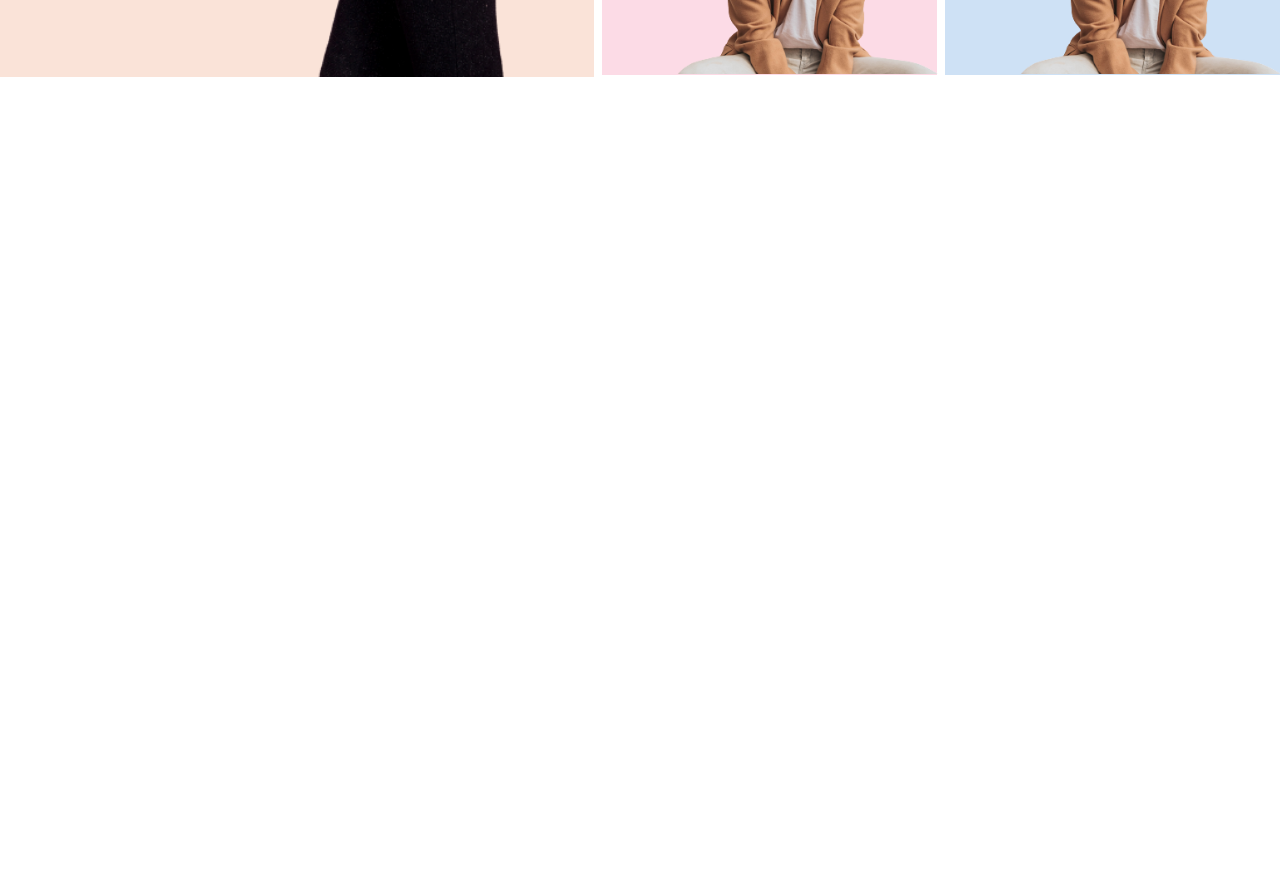
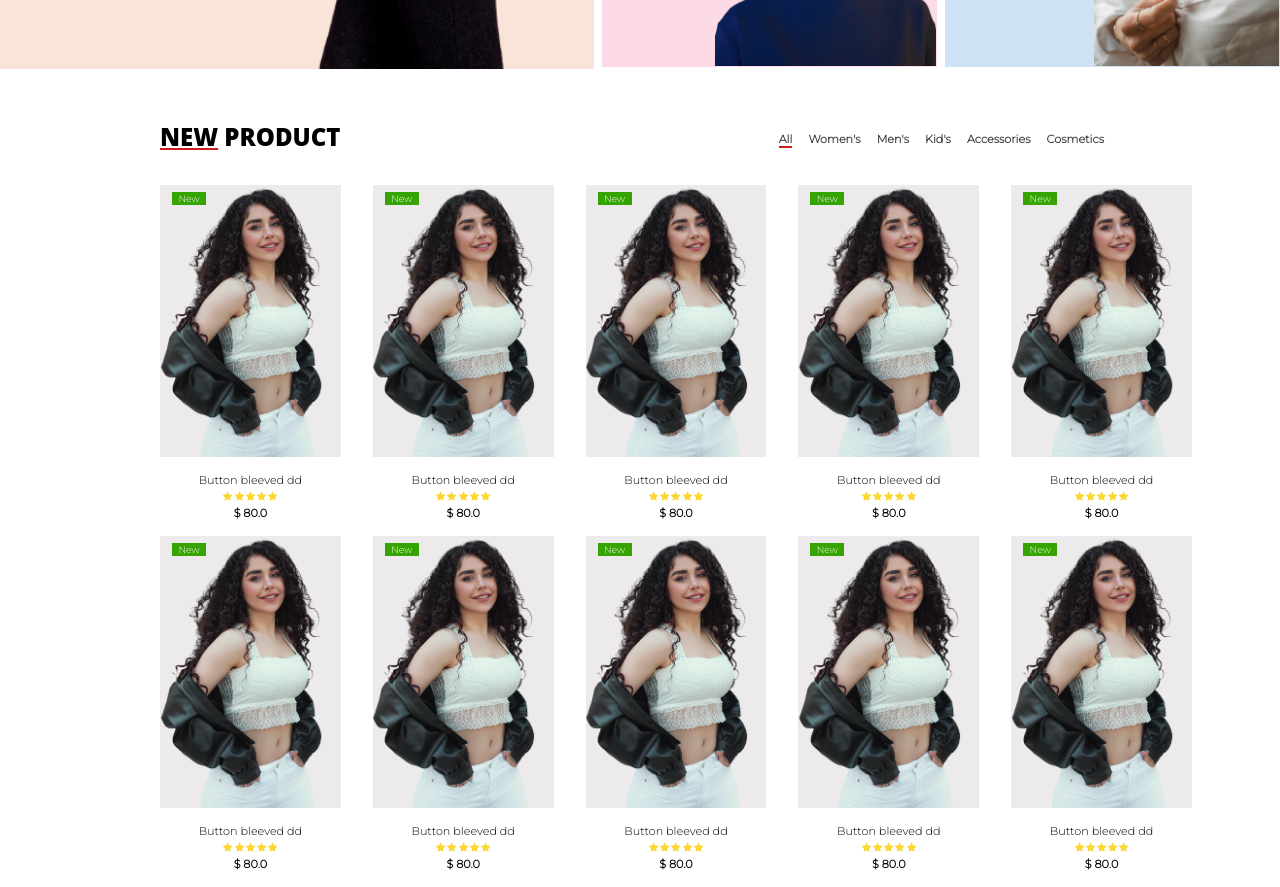
Before and after one commit to rishadpt/e-commerce-react-with-fake-api, a React (Create React App) app: page / in a window 1280 px wide. Shown: the part 560-1447 px from the top of the page. Before the commit the page ends 800 px from the top, so only its background shows below. Built offline with nearby package versions, Linux system fonts and the light colour scheme.

Commit message:
Design 90% completed

```diff
--- a/src/App.js
+++ b/src/App.js
@@ -1,6 +1,7 @@
 import CategoryDisplay from "./Components/CategoryDisplay/CategoryDisplay";
 import Header from "./Components/Header/Header";
-
+import Products from "./Components/Products/Products";
+import './App.scss';
 
 function App() {
   return (
@@ -12,6 +13,9 @@ function App() {
         height: '4.3rem'
       }} />
       <CategoryDisplay/>
+      <div className="product_display">
+        <Products/>
+      </div>
     </div>
   );
 }
--- /dev/null
+++ b/src/App.scss
@@ -0,0 +1,10 @@
+.App{
+    display: flex;
+    flex-direction: column;
+
+    .product_display{
+        width: 100%;
+        margin-top: 3rem;
+        padding: 0 10rem;
+    }
+}
--- a/src/Components/CategoryDisplay/CategoryDisplay.js
+++ b/src/Components/CategoryDisplay/CategoryDisplay.js
@@ -12,11 +12,11 @@ export default function CategoryDisplay() {
 
             <div className="row">
                 <SubContainer image="/images/Cards/mens.png" title="Men's fashion" bg="#bce3d6" />
-                <SubContainer image="/images/Cards/mens.png" title="Cosmetics" bg="#fcdbe6" />
+                <SubContainer image="/images/Cards/cosmetics.png" title="Cosmetics" bg="#fcdbe6" />
             </div>
             <div className="row">
                 <SubContainer image="/images/Cards/kids.png" title="kid's fashion" bg="#d8d3f1" />
-                <SubContainer image="/images/Cards/mens.png" title="Accessories" bg="#cee1f5" />
+                <SubContainer image="/images/Cards/accessories.png" title="Accessories" bg="#cee1f5" />
             </div>
         </div>
     )
--- a/src/Components/CategoryDisplay/CategoryDisplay.scss
+++ b/src/Components/CategoryDisplay/CategoryDisplay.scss
@@ -1,5 +1,4 @@
 .category_display_container{
-    padding: 0.5rem 0;
     display: flex;
     width: 100%;
     gap:0.5rem;
--- a/src/Components/CategoryDisplay/SubContainer/SubContainer.scss
+++ b/src/Components/CategoryDisplay/SubContainer/SubContainer.scss
@@ -28,7 +28,7 @@
         object-fit: contain;
         object-position: right;
         position: absolute;
-        right: -7px;
+        right: 1px;
         top: -1px;
         height: 100%;
     }
--- a/src/Components/Header/Filter/Filter.js
+++ b/src/Components/Header/Filter/Filter.js
@@ -1,17 +1,17 @@
 import React, { useState } from 'react'
 import './Filter.scss'
 
-export default function Filter() {
-    const [selected, setSelected] = useState('Home')
+export default function Filter({first,second,third,four,five,six,seven}) {
+    const [selected, setSelected] = useState(`${first}`)
     return (
         <div className="filter_container">
-            <p onClick={() => { setSelected('Home') }} className={selected === 'Home' ? "selected" : null}>HOME</p>
-            <p onClick={() => { setSelected('Women') }} className={selected === 'Women' ? "selected" : null}>WOMEN'S</p>
-            <p onClick={() => { setSelected('Men') }} className={selected === 'Men' ? "selected" : null}>MEN'S</p>
-            <p onClick={() => { setSelected('Shop') }} className={selected === 'Shop' ? "selected" : null}>SHOP</p>
-            <p onClick={() => { setSelected('Page') }} className={selected === 'Page' ? "selected" : null}>PAGES</p>
-            <p onClick={() => { setSelected('Blog') }} className={selected === 'Blog' ? "selected" : null}>BLOG</p>
-            <p onClick={() => { setSelected('Contact') }} className={selected === 'Contact' ? "selected" : null}>CONTACT</p>
+            <p onClick={() => { setSelected(`${first}`) }} className={selected === `${first}` ? "selected" : null}>{first}</p>
+            <p onClick={() => { setSelected(`${second}`) }} className={selected === `${1}` ? "selected" : null}>{second}</p>
+            <p onClick={() => { setSelected(`${third}`) }} className={selected === `${1}` ? "selected" : null}>{third}</p>
+            <p onClick={() => { setSelected(`${four}`) }} className={selected === `${1}` ? "selected" : null}>{four}</p>
+            <p onClick={() => { setSelected(`${five}`) }} className={selected === `${1}` ? "selected" : null}>{five}</p>
+            <p onClick={() => { setSelected(`${six}`) }} className={selected === `${1}` ? "selected" : null}>{six}</p>
+            <p onClick={() => { setSelected(`${seven}`) }} className={selected === `${1}` ? "selected" : null}>{seven}</p>
         </div>
     )
 }
--- a/src/Components/Header/Header.js
+++ b/src/Components/Header/Header.js
@@ -12,7 +12,7 @@ export default function Header() {
                 <h3 className="logo">Ashion</h3>
             </div>
             <div className="filter">
-                <Filter />
+                <Filter first="HOME" second="WOMEN'S"  third="MEN'S" four="SHOP" five="PAGES" six="BLOG" seven="CONTACT"/>
             </div>
             <div className="login_section">
                 <p className="login_register">Login/Register</p>
--- /dev/null
+++ b/src/Components/Products/ProductCard/ProductCard.js
@@ -0,0 +1,28 @@
+import React from 'react'
+import './ProductCard.scss'
+import {AiFillStar} from 'react-icons/ai'
+
+export default function ProductCard() {
+  return (
+    <div className="product_card_container">
+        <div className="image_container">
+            <div style={{ background:'#35a300'}} className="label_container">
+                <small>New</small>
+                </div>
+            <img src="/images/Cards/womens.png" alt="" />
+        </div>
+        <div className="pname">
+        <small>Button bleeved dd</small>
+        <div className="star_container">
+            <AiFillStar/>
+            <AiFillStar/>
+            <AiFillStar/>
+            <AiFillStar/>
+            <AiFillStar/>
+        </div>
+        <small className="price">$ 80.0</small>
+        </div>
+
+    </div>
+  )
+}
--- /dev/null
+++ b/src/Components/Products/ProductCard/ProductCard.scss
@@ -0,0 +1,52 @@
+.product_card_container {
+
+
+    .image_container {
+        width: 11.3rem;
+        height: 17rem;
+        background: #eceaeb;
+        display: flex;
+        justify-content: center;
+        align-items: center;
+        position: relative;
+
+
+        img {
+            height: 100%;
+            object-fit: contain;
+            object-position: center;
+        }
+    }
+
+    .label_container {
+        position: absolute;
+        top: 7px;
+        left: 12px;
+        color: #fff;
+        padding: 0.4rem;
+        font-size: 0.7rem;
+        height: 5px;
+        display: flex;
+        align-items: center;
+        justify-content: center;
+    }
+    .pname{
+        display: flex;
+        align-items: center;
+        margin: 1rem 0 1rem 0;
+        flex-direction: column;
+        small{
+            font-size: 0.7rem;
+        }
+    }
+    .star_container{
+        color:#fbd72f;
+
+        svg{
+            font-size: 0.7rem;
+        }
+    }
+    .price{
+        font-weight: 900;
+    }
+}
--- /dev/null
+++ b/src/Components/Products/Products.js
@@ -0,0 +1,29 @@
+import React from 'react'
+import Filter from '../Header/Filter/Filter'
+import ProductCard from './ProductCard/ProductCard'
+import './Products.scss'
+
+export default function Products() {
+  return (
+    <div className="product_container">
+        <div className="products_header">
+            <h3><span>NEW</span> PRODUCT</h3>
+            <Filter first="All" second="Women's"  third="Men's" four="Kid's" five="Accessories" six="Cosmetics"/>
+        </div>
+        <div className="Prow1">
+        <ProductCard/>
+        <ProductCard/>
+        <ProductCard/>
+        <ProductCard/>
+        <ProductCard/>
+        </div>
+        <div className="Prow1">
+        <ProductCard/>
+        <ProductCard/>
+        <ProductCard/>
+        <ProductCard/>
+        <ProductCard/>
+        </div>
+    </div>
+  )
+}
--- /dev/null
+++ b/src/Components/Products/Products.scss
@@ -0,0 +1,25 @@
+@import '/src/sass/variables';
+
+.product_container{
+
+    h3{
+        font-weight: 900;
+        font-size: 1.5rem;
+        margin-bottom: 0.5rem;
+        font-family: $card;
+    }
+    span{
+        text-decoration: underline;
+        text-decoration-color: #cb1f1e;
+    }
+    .products_header{
+        display: flex;
+        justify-content: space-between;
+        align-items: center;
+        margin-bottom: 1.5rem;
+    }
+    .Prow1{
+        display: flex;
+        gap: 2rem;
+    }
+}
```
Also changed, not shown: public/images/Cards/accessories.png (added), public/images/Cards/cosmetics.png (added).
